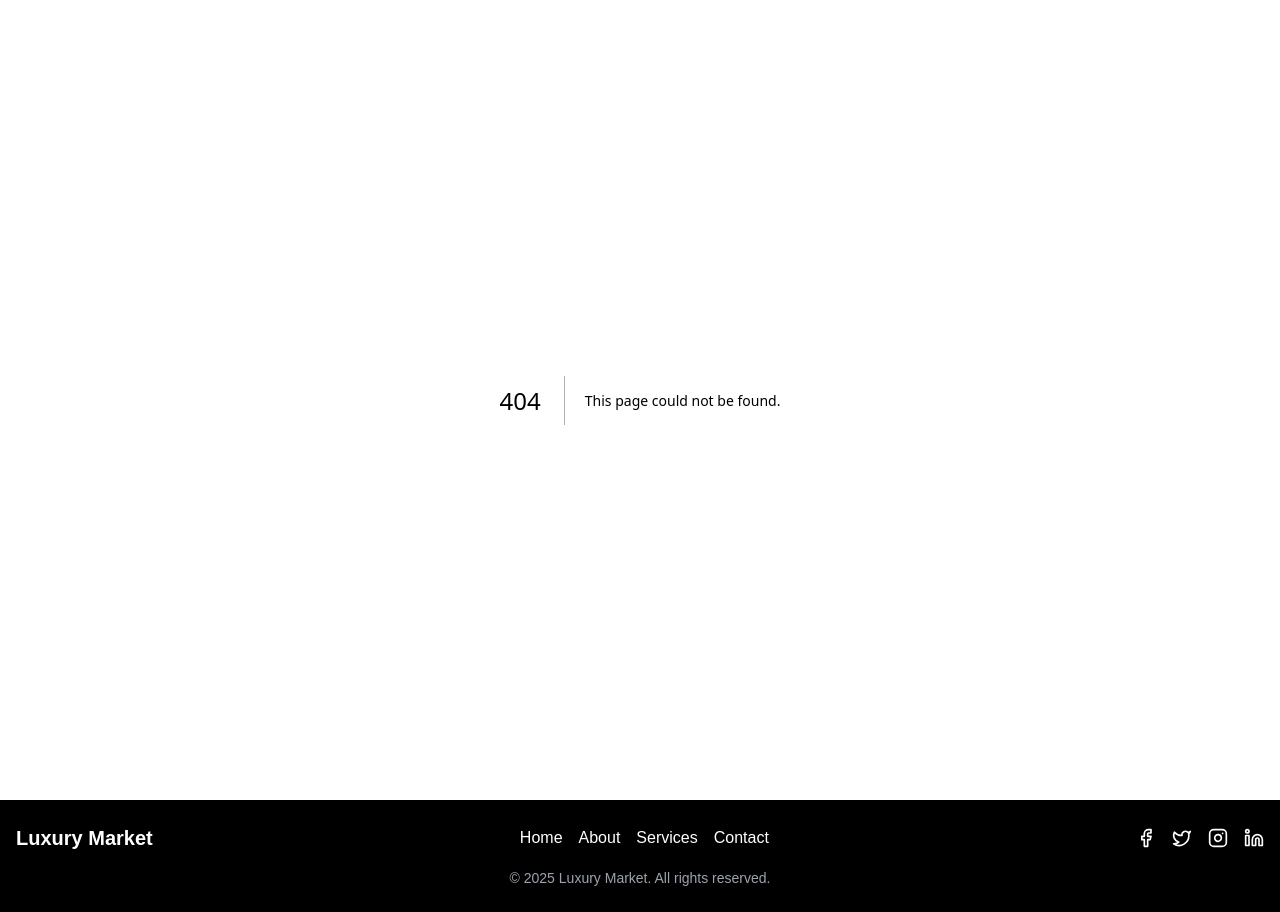
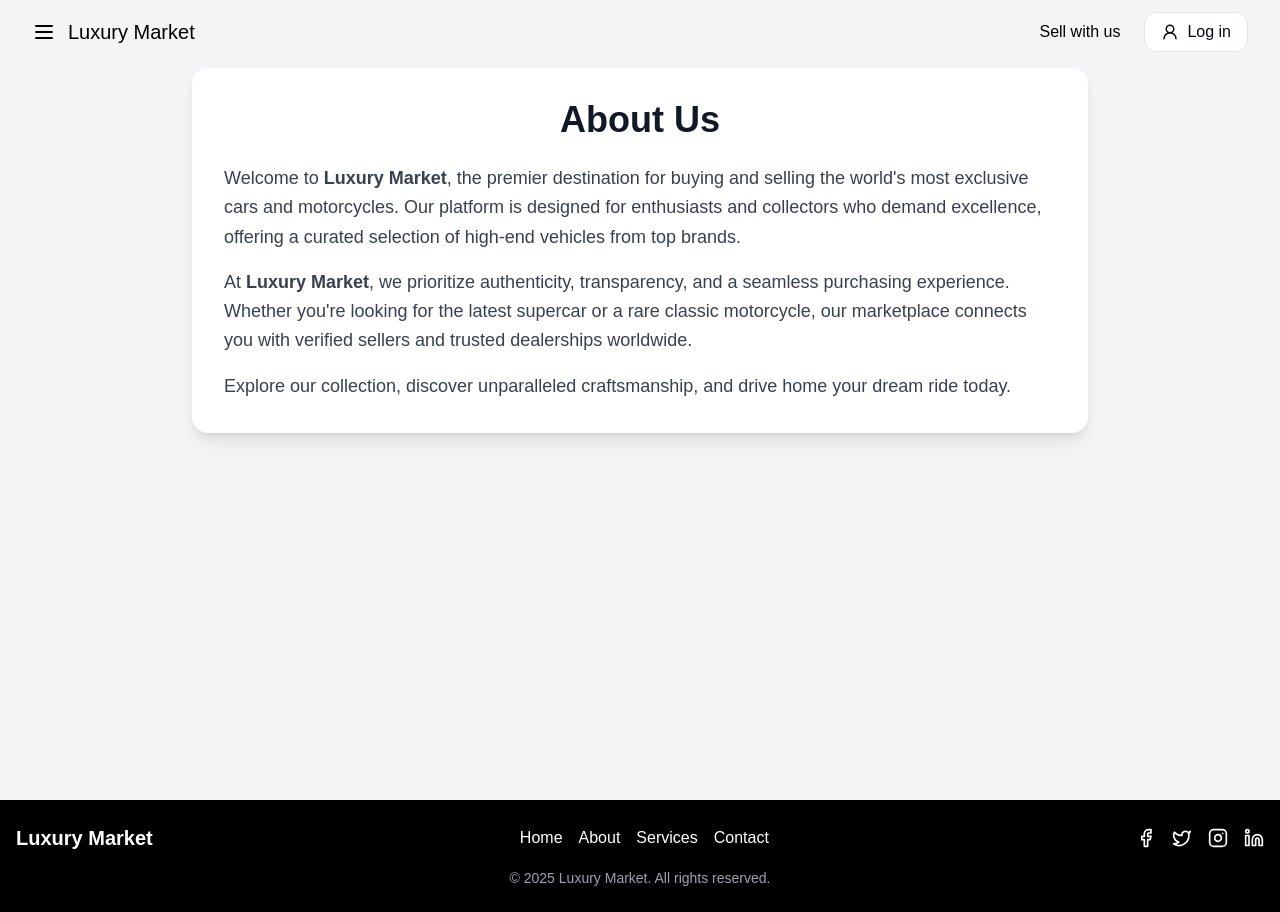
Before and after one commit to EduBarreira1212/luxury-market, a Next.js app: page /about in a window 1280 px wide. Before the commit this address had no page. Built offline with nearby package versions, Linux system fonts and the light colour scheme.

Commit message:
feat: create AboutPage

```diff
--- /dev/null
+++ b/src/app/about/page.tsx
@@ -0,0 +1,34 @@
+import Header from '../_components/header';
+
+const AboutPage = () => {
+    return (
+        <div className="flex h-screen flex-col items-center gap-4 bg-gray-100 p-3">
+            <Header searchBarExists={false} variant="black" />
+            <div className="max-w-4xl rounded-2xl bg-white p-8 shadow-lg">
+                <h1 className="mb-6 text-center text-4xl font-bold text-gray-900">
+                    About Us
+                </h1>
+                <p className="text-lg leading-relaxed text-gray-700">
+                    Welcome to <span className="font-semibold">Luxury Market</span>,
+                    the premier destination for buying and selling the world's most
+                    exclusive cars and motorcycles. Our platform is designed for
+                    enthusiasts and collectors who demand excellence, offering a
+                    curated selection of high-end vehicles from top brands.
+                </p>
+                <p className="mt-4 text-lg leading-relaxed text-gray-700">
+                    At <span className="font-semibold">Luxury Market</span>, we
+                    prioritize authenticity, transparency, and a seamless purchasing
+                    experience. Whether you're looking for the latest supercar or a
+                    rare classic motorcycle, our marketplace connects you with
+                    verified sellers and trusted dealerships worldwide.
+                </p>
+                <p className="mt-4 text-lg leading-relaxed text-gray-700">
+                    Explore our collection, discover unparalleled craftsmanship, and
+                    drive home your dream ride today.
+                </p>
+            </div>
+        </div>
+    );
+};
+
+export default AboutPage;
```
